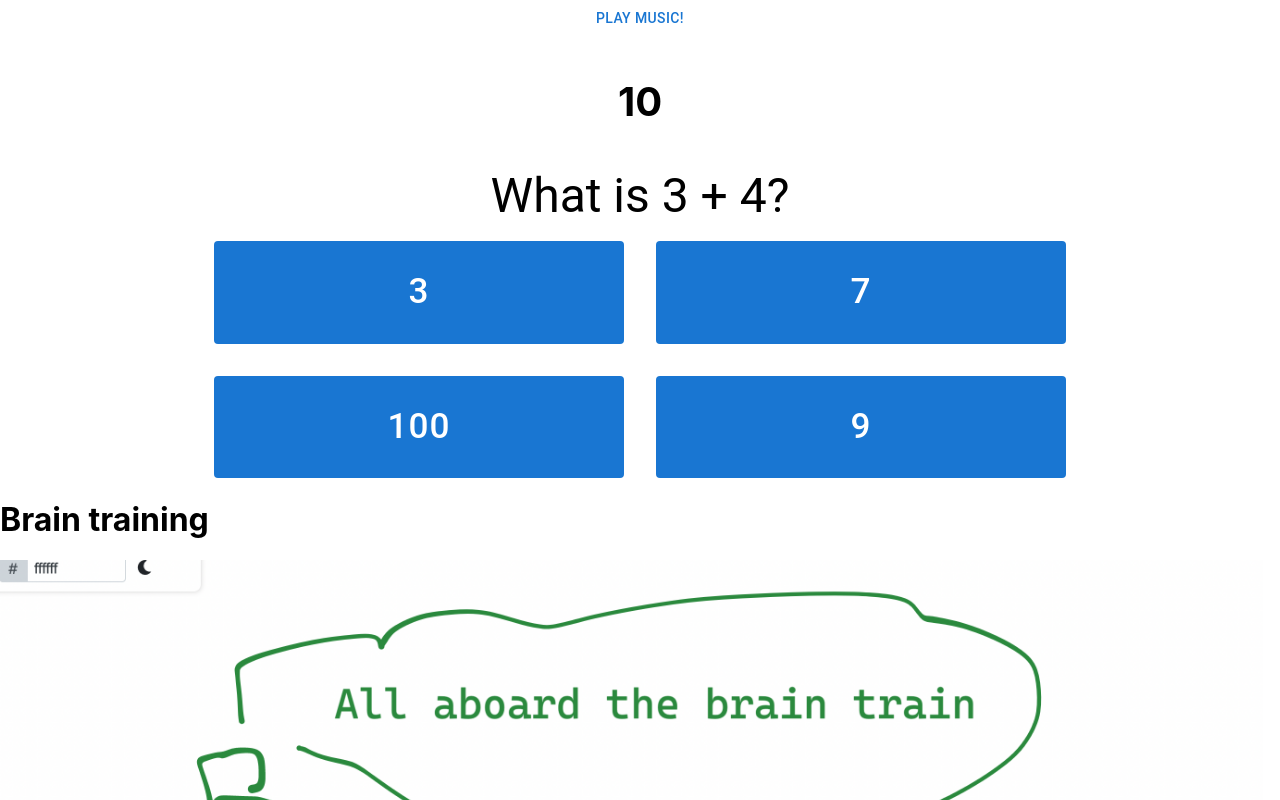
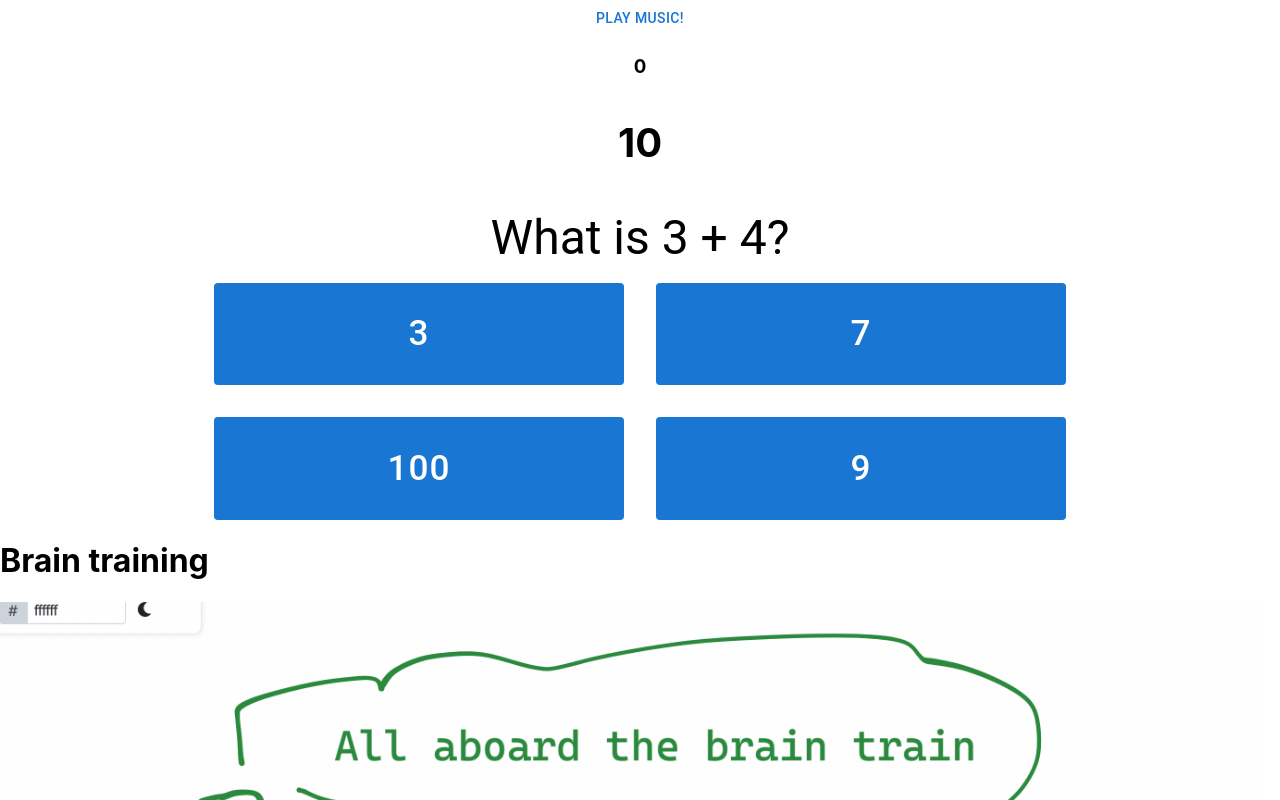
Before and after one commit to tibo8841/brain-training-frontend, a React (Create React App) app in the folder brain-training/: page /lobby/play in a window 1280 px wide. Shown: the top 800 px of the page. Built offline with nearby package versions, Linux system fonts and the light colour scheme; no server answers; the HTML template or start-up script is replaced by a standard one.

Commit message:
more gameplay implementation

```diff
--- a/brain-training/src/Components/Game/Multiplayer/MultiplayerGame.js
+++ b/brain-training/src/Components/Game/Multiplayer/MultiplayerGame.js
@@ -9,9 +9,11 @@ import { useState } from "react";
 
 export default function MultiplayerGame() {
   const [isMusic, setIsMusic] = useState(false);
-  const [play, { stop }] = useSound(fromTheStart, { volume: 0.4 });
+  const [score, setScore] = useState(0);
+  const [play, { stop }] = useSound(fromTheStart, { volume: 0.1 });
+
   function loadQuestion() {
-    return <QuestionsAndAnswers />;
+    return <QuestionsAndAnswers addToScore={addToScore} />;
   }
 
   function handlePlayClick() {
@@ -23,6 +25,11 @@ export default function MultiplayerGame() {
     setIsMusic(false);
   }
 
+  function addToScore(points) {
+    const currentScore = score;
+    setScore(currentScore + points);
+  }
+
   return (
     <Container align="center">
       {!isMusic ? (
@@ -31,7 +38,7 @@ export default function MultiplayerGame() {
         <Button onClick={handleStopClick}>Stop Music!</Button>
       )}
       <Box align="center" sx={{ justifyContent: "space-between" }}>
-        <ScoreDisplay />
+        <ScoreDisplay score={score} />
       </Box>
       <Box align="center">{loadQuestion()}</Box>
     </Container>
--- a/brain-training/src/Components/Game/QuestionsAndAnswers.js
+++ b/brain-training/src/Components/Game/QuestionsAndAnswers.js
@@ -3,7 +3,7 @@ import { useState, useEffect } from "react";
 import { MathsQuestions } from "../../GameQuestions/MathsQuestions";
 import Timer from "./Timer";
 
-export default function QuestionsAndAnswers() {
+export default function QuestionsAndAnswers(props) {
   const [question, setQuestion] = useState("");
   const [answers, setAnswers] = useState([]);
   const [isClicked, setIsClicked] = useState(false);
@@ -22,14 +22,19 @@ export default function QuestionsAndAnswers() {
   }, []);
 
   function handleClickIncorrect(e) {
-    setIsClicked(true);
-    setIsClickedIncorrect(true);
+    if (!isClicked) {
+      setIsClicked(true);
+      setIsClickedIncorrect(true);
+    }
   }
 
   function handleClickCorrect(e) {
-    setIsClicked(true);
-    setPoints((5 + secondsLeft) * 5);
-    setIsClickedCorrect(true);
+    if (!isClicked) {
+      setIsClicked(true);
+      setPoints((5 + secondsLeft) * 5);
+      setIsClickedCorrect(true);
+      props.addToScore((5 + secondsLeft) * 5);
+    }
   }
 
   function calculateSecondsLeft(seconds) {
--- a/brain-training/src/Components/Game/ScoreDisplay.js
+++ b/brain-training/src/Components/Game/ScoreDisplay.js
@@ -1,5 +1,9 @@
-export default function ScoreDisplay() {
-  return;
+export default function ScoreDisplay(props) {
+  return (
+    <div>
+      <h3>{props.score}</h3>
+    </div>
+  );
 }
 
 // -ScoreDisplay
```
